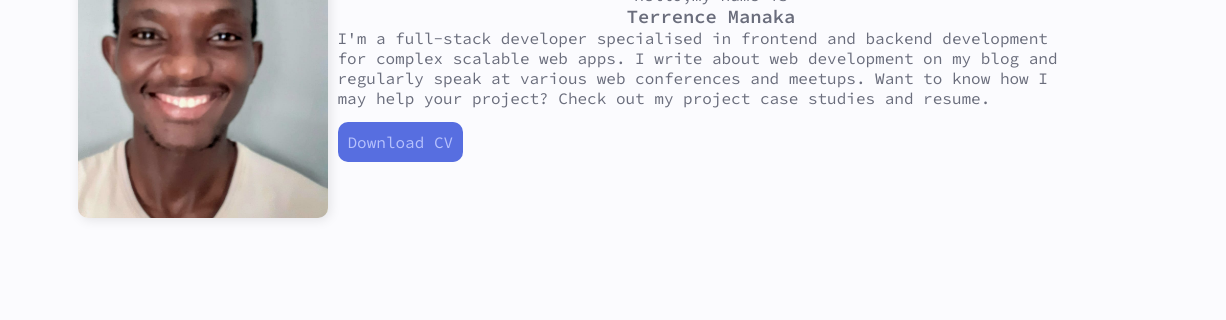
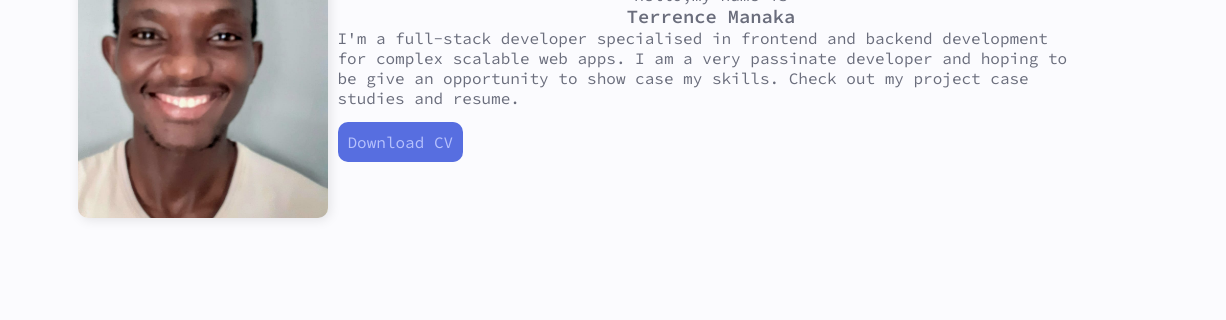
Before and after one commit to Mr-coder-Tee/Mr-coder-Tee.github.io, a plain HTML site: page index.html in a window 1280 px wide. Shown: the part 302-622 px from the top of the page, 54-1280 px from the left. Drawn offline with Linux system fonts and the light colour scheme; files whose address does not match are found by name.

Commit message:
Update index.html

```diff
--- a/index.html
+++ b/index.html
@@ -89,9 +89,8 @@
 
             <p class="about__description">
               I'm a full-stack developer specialised in frontend and backend
-              development for complex scalable web apps. I write about web
-              development on my blog and regularly speak at various web
-              conferences and meetups. Want to know how I may help your project?
+              development for complex scalable web apps. I am a very passinate
+              developer and hoping to be give an opportunity to show case my skills.
               Check out my project case studies and resume.
             </p>
           </div>
```
